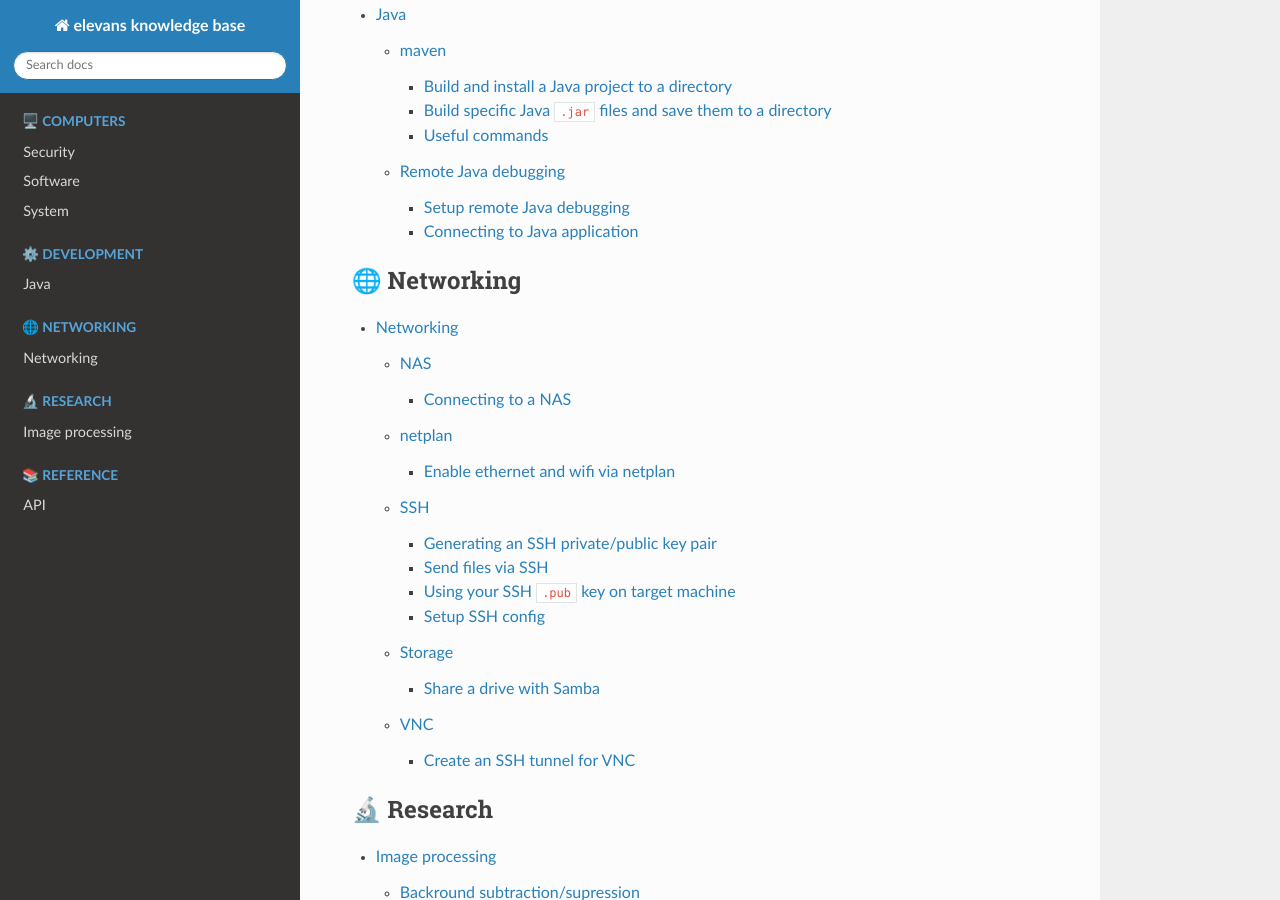
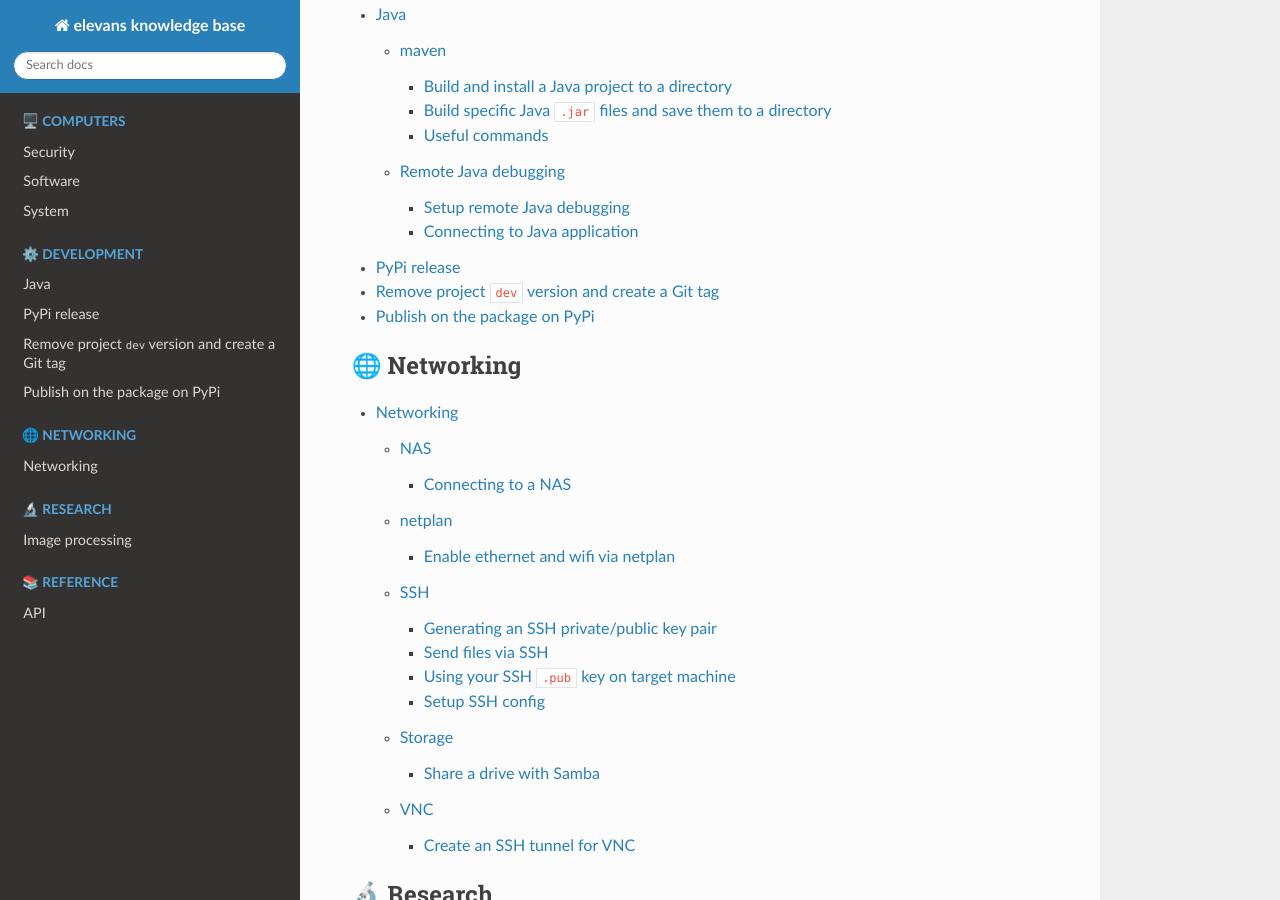
Before and after one commit to elevans/elevans-kb, a Sphinx documentation site: the page built from docs/index.rst, in a window 1280 px wide and 900 px high, scrolled down 1000 px. Built offline with Sphinx 7.4.7 and the Read the Docs theme 2.0.0, drawn with Linux system fonts in a browser that asks for light colours.

Commit message:
Add insturctions on releasing code to PyPi

```diff
--- /dev/null
+++ b/docs/development/pypi_release.md
@@ -0,0 +1,18 @@
+PyPi release
+===
+
+# Remove project `dev` version and create a Git tag
+
+1. Confirm the repository CI jobs are passing.
+2. Remove the `dev0` label from the project version in the `pyproject.toml` or `setup.py` file.
+3. Create a new commit with `Release version #.#.#`.
+4. Tag the commit with `git tag #.#.#` where `#.#.#` is the version number.
+5. Bump the project minor version number and add back the `dev0` to the version number.
+6. Push the commits and push the tag. To push the tag use the following command: `git push origin 1.10.0`. With out this command tags are stored only locally.
+
+# Publish on the package on PyPi
+
+1. Checkout the appropriate version tag.
+    - For example: `git checkout 1.10.0`
+2. Build the Python package with `python -m build`
+3. Upload to PyPi with `twine upload dist/*`
--- a/docs/index.rst
+++ b/docs/index.rst
@@ -21,6 +21,7 @@
    :caption: ⚙️ Development
 
    development/java_dev_index
+   development/pypi_release
 
 .. toctree::
    :maxdepth: 3
```
